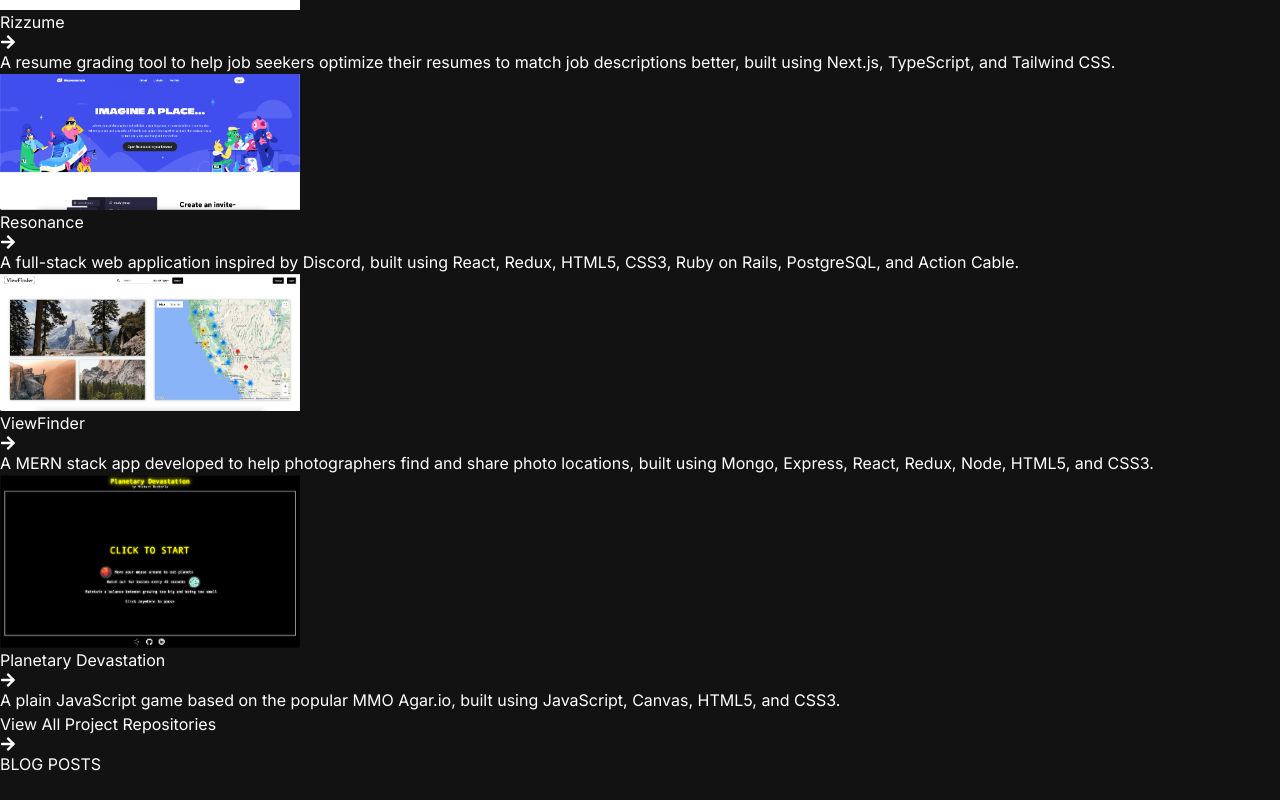
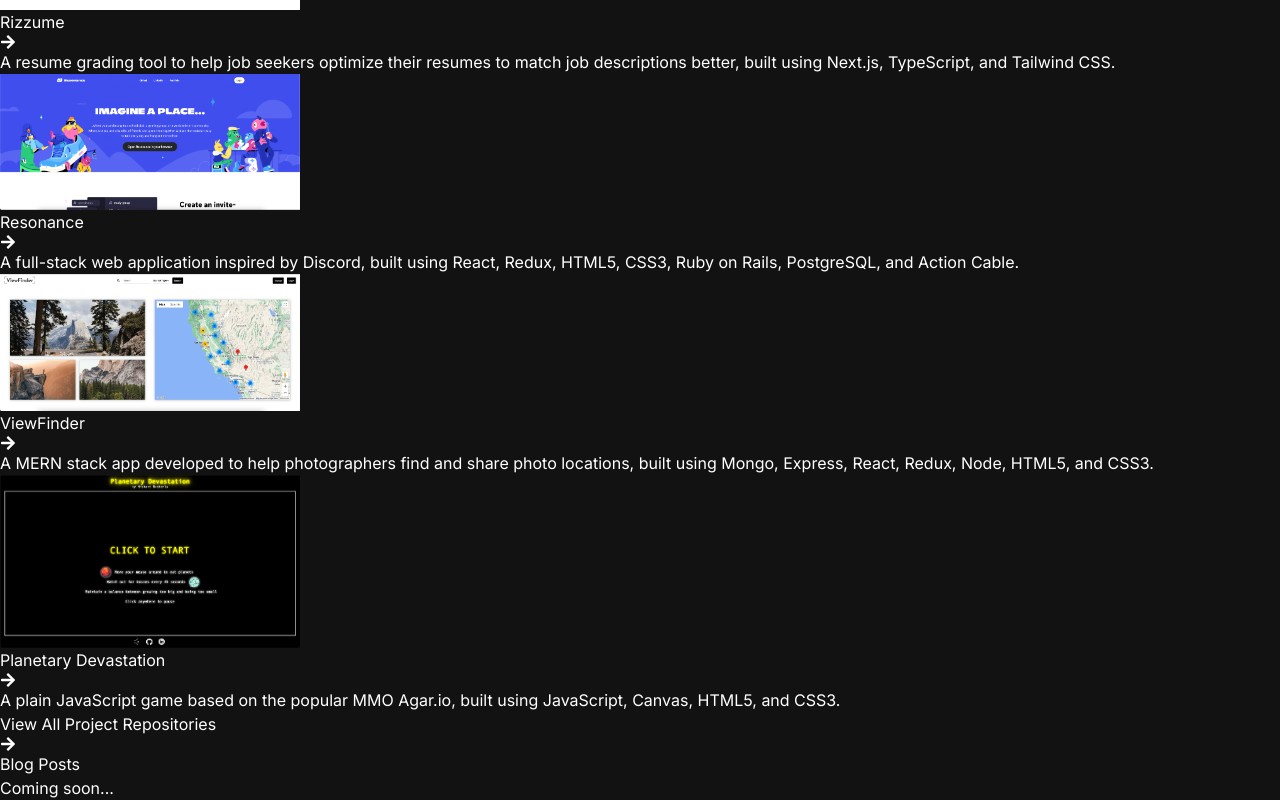
Before and after one commit to T1LT/PortfolioV2, a Next.js app: page / in a window 1280 px wide. Shown: the part 1351-2151 px from the top of the page. Before the commit the page ends 2127 px from the top, so only its background shows below. Built offline with nearby package versions, Linux system fonts and the light colour scheme.

Commit message:
Add blog posts section basic

```diff
--- a/src/app/page.tsx
+++ b/src/app/page.tsx
@@ -2,6 +2,7 @@ import Navbar from "@/components/Navbar";
 import AboutSection from "@/components/Sections/AboutSection";
 import SkillsSection from "@/components/Sections/SkillsSection";
 import ProjectsSection from "@/components/Sections/ProjectsSection";
+import BlogPostsSection from "@/components/Sections/BlogPostsSection";
 import CopyEmailButton from "@/components/CopyEmailButton";
 import { FaGithub, FaLinkedin, FaInstagram } from "react-icons/fa";
 import { BsTwitterX } from "react-icons/bs";
@@ -100,7 +101,7 @@ export default function Home() {
             <AboutSection />
             <SkillsSection />
             <ProjectsSection />
-            <section className="font-bold text-xl">BLOG POSTS</section>
+            <BlogPostsSection />
           </div>
         </div>
       </div>
--- /dev/null
+++ b/src/components/Sections/BlogPostsSection.tsx
@@ -0,0 +1,12 @@
+const BlogPostsSection = () => {
+  return (
+    <section id="blog">
+      <h1 className="font-bold mb-4 text-xl">
+        <a href="#blog">Blog Posts</a>
+      </h1>
+      <p className="leading-relaxed text-[#555] dark:text-neutral-300">Coming soon...</p>
+    </section>
+  );
+};
+
+export default BlogPostsSection;
```
